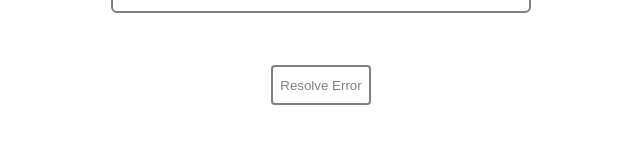
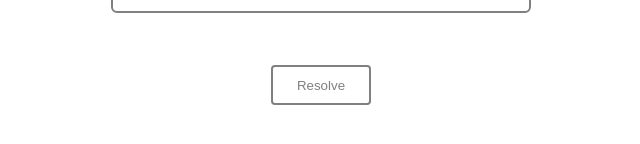
Before and after one commit to yuto-miyoshi/login, an Angular app in the folder frontend/: page / in a window 1280 px wide. Shown: the part 530-674 px from the top of the page, without its empty margins (319-959 px from the left). Built offline with nearby package versions, Linux system fonts and the light colour scheme.

Commit message:
UPDATE：サインアップコンポーネントの入力エラー時の文言を修正

```diff
--- a/frontend/src/app/signup/signup-default.const.ts
+++ b/frontend/src/app/signup/signup-default.const.ts
@@ -7,5 +7,5 @@ export namespace SignupDefaultConst {
 
   export const okButton = { text: 'Submit' };
 
-  export const ngButton = { text: 'Resolve Error' };
+  export const ngButton = { text: 'Resolve' };
 }
```
